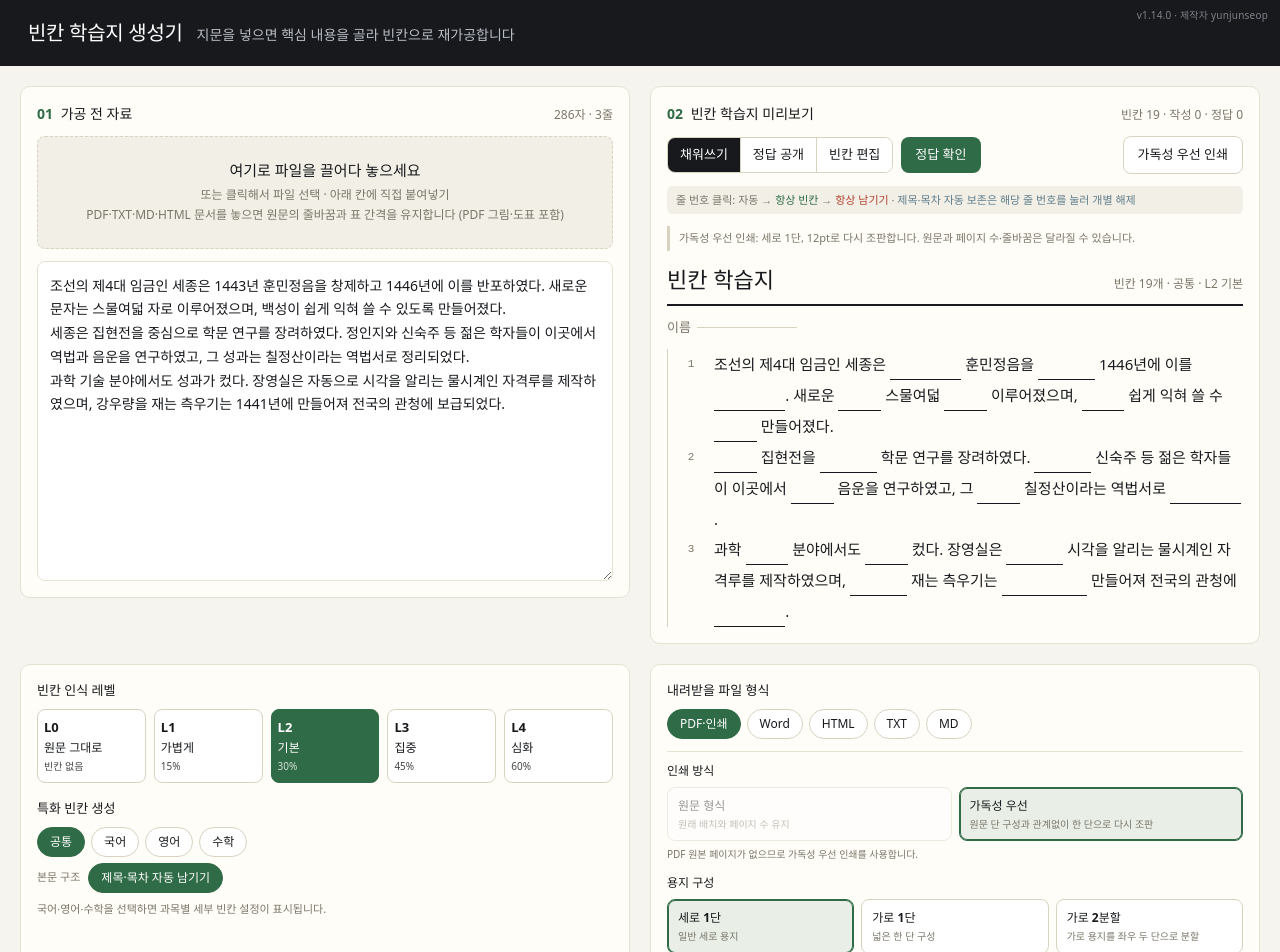
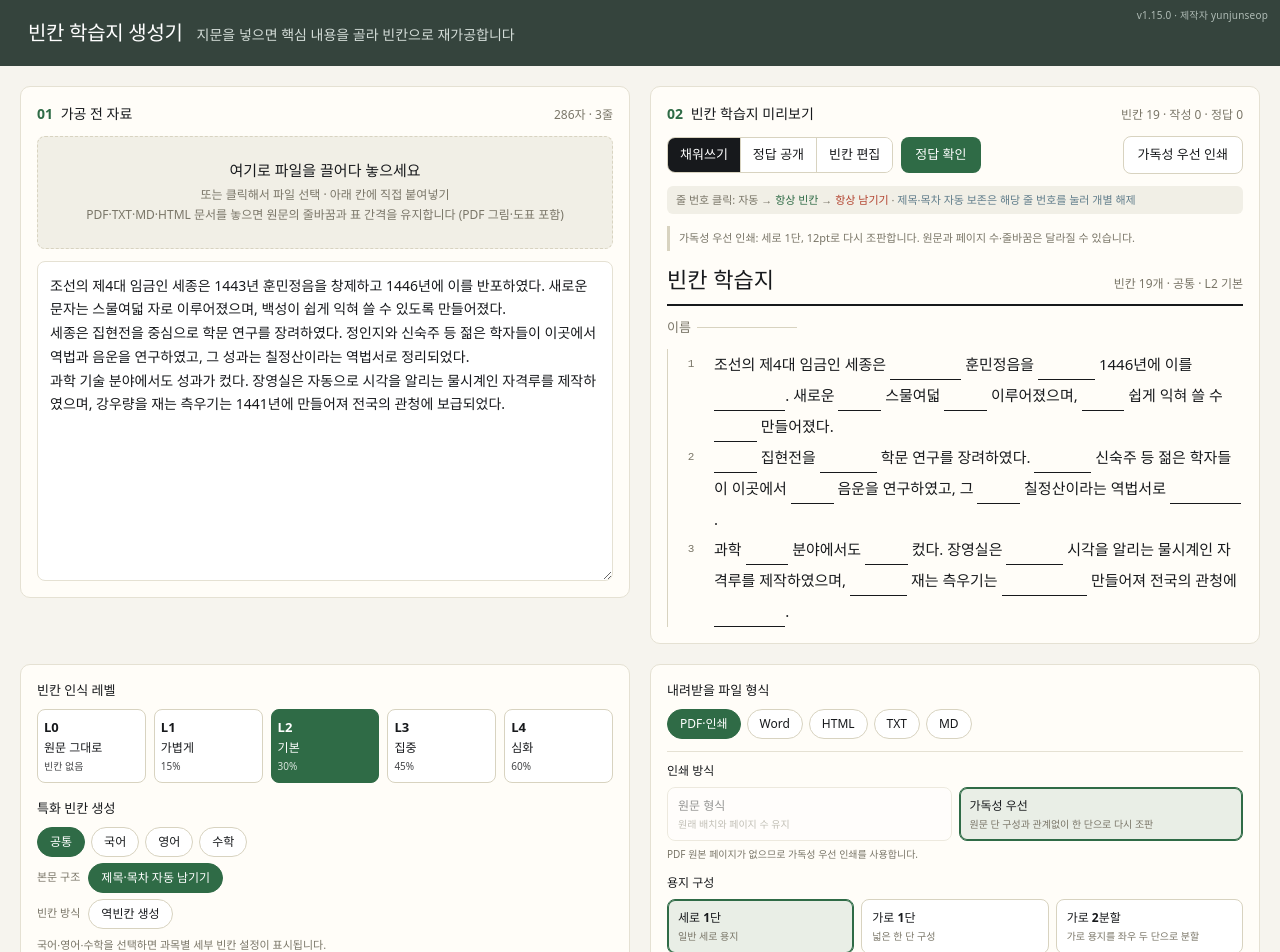
Before and after one commit to yunjunseop/fill-in-the-blank-generator, a React (Vite) app: page / in a window 1280 px wide. Shown: the top 952 px of the page. Built offline with nearby package versions, Linux system fonts and the light colour scheme.

Commit message:
Add inverse blanks and localized site metadata

```diff
--- a/index.html
+++ b/index.html
@@ -1,9 +1,18 @@
 <!doctype html>
-<html lang="en">
+<html lang="ko">
   <head>
     <meta charset="UTF-8" />
     <link rel="icon" type="image/svg+xml" href="/favicon.svg" />
+    <link rel="manifest" href="/manifest.webmanifest" />
     <meta name="viewport" content="width=device-width, initial-scale=1.0" />
+    <meta name="application-name" content="빈칸 학습지 생성기" />
+    <meta name="apple-mobile-web-app-title" content="빈칸 학습지 생성기" />
+    <meta name="theme-color" content="#35443d" />
+    <meta name="description" content="원문을 바탕으로 맞춤형 빈칸 학습지를 만들고 인쇄하는 도구" />
+    <meta property="og:title" content="빈칸 학습지 생성기" />
+    <meta property="og:site_name" content="빈칸 학습지 생성기" />
+    <meta property="og:description" content="원문을 바탕으로 맞춤형 빈칸 학습지를 만들고 인쇄하는 도구" />
+    <meta property="og:type" content="website" />
     <title>빈칸 학습지 생성기</title>
   </head>
   <body>
--- a/package.json
+++ b/package.json
@@ -1,7 +1,7 @@
 {
   "name": "fill-in-the-blank-generator",
   "private": true,
-  "version": "1.14.0",
+  "version": "1.15.0",
   "type": "module",
   "scripts": {
     "dev": "vite",
--- a/src/App.css
+++ b/src/App.css
@@ -5,7 +5,7 @@
 }
 
 .topbar {
-  background: var(--ink);
+  background: #35443d;
   color: #fff;
   padding: 18px 28px;
   display: flex;
@@ -20,7 +20,7 @@
   top: 8px;
   right: 12px;
   font-size: 10px;
-  color: #7d818a;
+  color: #afbbb5;
   letter-spacing: 0.2px;
 }
 
@@ -31,7 +31,7 @@
 }
 
 .brand-sub {
-  color: #b8bcc4;
+  color: #d3dcd7;
   font-size: 14px;
 }
 
@@ -240,20 +240,6 @@
 .print-btn:disabled {
   opacity: 0.55;
   cursor: wait;
-}
-
-.visual-all-btn {
-  border: 1px solid var(--red);
-  background: #fff;
-  color: var(--red);
-  border-radius: 8px;
-  padding: 8px 12px;
-  font-size: 12px;
-  cursor: pointer;
-}
-
-.visual-all-btn:hover {
-  background: var(--red-bg);
 }
 
 .fallback-note {
@@ -713,6 +699,16 @@
   color: #fff;
 }
 
+.chip:disabled {
+  opacity: 0.4;
+  cursor: not-allowed;
+}
+
+.visual-remove-chip.selected {
+  background: var(--red);
+  border-color: var(--red);
+}
+
 .boost-note {
   margin: 8px 0 0;
   font-size: 11px;
--- a/src/App.jsx
+++ b/src/App.jsx
@@ -492,7 +492,7 @@ function spanKey(paraIdx, start) {
 
 const LINE_BLANK_MATCH = (c) => c.length >= 2 && (HANGUL.test(c) || /\d/.test(c))
 
-function buildWorksheet({ sourceText, level, selectedCategories, selectedGrammarBoosts = EMPTY_SET, preserveHeadings = true, ignoredHeadings = EMPTY_SET, alwaysBlankLines, neverBlankLines, alwaysList, neverList, manualInclude, manualExclude, visuals = [], excludedVisuals = EMPTY_SET, layout = DEFAULT_LAYOUT, printPage = null }) {
+function buildWorksheet({ sourceText, level, selectedCategories, selectedGrammarBoosts = EMPTY_SET, preserveHeadings = true, reverseBlanks = false, ignoredHeadings = EMPTY_SET, alwaysBlankLines, neverBlankLines, alwaysList, neverList, manualInclude, manualExclude, visuals = [], excludedVisuals = EMPTY_SET, layout = DEFAULT_LAYOUT, printPage = null }) {
   const paragraphs = sourceText
     ? sourceText.replace(/\r\n?/g, '\n').split('\n')
     : []
@@ -619,6 +619,17 @@ function buildWorksheet({ sourceText, level, selectedCategories, selectedGrammar
     }
   }
 
+  if (reverseBlanks && !rawMode) {
+    for (const p of perPara) {
+      for (const span of p.pool) {
+        if (span.forced) continue
+        const key = spanKey(p.paraIdx, span.start)
+        if (chosenKeys.has(key)) chosenKeys.delete(key)
+        else chosenKeys.add(key)
+      }
+    }
+  }
+
   if (!rawMode) {
     for (const k of manualInclude) chosenKeys.add(k)
     for (const k of manualExclude) chosenKeys.delete(k)
@@ -637,7 +648,8 @@ function buildWorksheet({ sourceText, level, selectedCategories, selectedGrammar
   const answers = renderParas.flatMap((p) => p.blanks).sort((a, b) => a.seq - b.seq)
   const subjectLabel = usedFallback ? '공통(대체)' : effectiveCats.map((c) => c.label).join('·') || '공통'
   const specialLabel = SPECIAL_BOOSTS.filter((type) => activeSpecialBoosts.has(type.id)).map((type) => `${type.label}+50%`).join('·')
-  const categoryLabel = rawMode ? '원문' : specialLabel ? `${subjectLabel} · ${specialLabel}` : subjectLabel
+  const baseCategoryLabel = specialLabel ? `${subjectLabel} · ${specialLabel}` : subjectLabel
+  const categoryLabel = rawMode ? '원문' : reverseBlanks ? `${baseCategoryLabel} · 역빈칸` : baseCategoryLabel
 
   return {
     paragraphs: renderParas,
@@ -995,6 +1007,7 @@ export default function App() {
   const [selectedCategories, setSelectedCategories] = useState(new Set(['common']))
   const [selectedGrammarBoosts, setSelectedGrammarBoosts] = useState(new Set())
   const [preserveHeadings, setPreserveHeadings] = useState(true)
+  const [reverseBlanks, setReverseBlanks] = useState(false)
   const [sourceVisualsByPage, setSourceVisualsByPage] = useState({})
   const [sourceLayoutsByPage, setSourceLayoutsByPage] = useState({})
   const [sourcePrintPagesByPage, setSourcePrintPagesByPage] = useState({})
@@ -1042,6 +1055,7 @@ export default function App() {
         selectedCategories,
         selectedGrammarBoosts,
         preserveHeadings,
+        reverseBlanks,
         ignoredHeadings,
         alwaysBlankLines,
         neverBlankLines,
@@ -1054,7 +1068,7 @@ export default function App() {
         layout: currentLayout,
         printPage: currentPrintPage,
       }),
-    [currentText, levelObj, selectedCategories, selectedGrammarBoosts, preserveHeadings, ignoredHeadings, alwaysBlankLines, neverBlankLines, alwaysList, neverList, manualInclude, manualExclude, currentVisuals, excludedVisuals, currentLayout, currentPrintPage],
+    [currentText, levelObj, selectedCategories, selectedGrammarBoosts, preserveHeadings, reverseBlanks, ignoredHeadings, alwaysBlankLines, neverBlankLines, alwaysList, neverList, manualInclude, manualExclude, currentVisuals, excludedVisuals, currentLayout, currentPrintPage],
   )
 
   const allPageWorksheets = useMemo(
@@ -1066,6 +1080,7 @@ export default function App() {
           selectedCategories,
           selectedGrammarBoosts,
           preserveHeadings,
+          reverseBlanks,
           ignoredHeadings: ignoredHeadingsByPage[i] || EMPTY_SET,
           alwaysBlankLines: alwaysBlankLinesByPage[i] || EMPTY_SET,
           neverBlankLines: neverBlankLinesByPage[i] || EMPTY_SET,
@@ -1079,7 +1094,7 @@ export default function App() {
           printPage: sourcePrintPagesByPage[i] || null,
         }),
       ),
-    [sourcePages, levelObj, selectedCategories, selectedGrammarBoosts, preserveHeadings, ignoredHeadingsByPage, alwaysBlankLinesByPage, neverBlankLinesByPage, alwaysList, neverList, manualIncludeByPage, manualExcludeByPage, sourceVisualsByPage, excludedVisualsByPage, sourceLayoutsByPage, sourcePrintPagesByPage],
+    [sourcePages, levelObj, selectedCategories, selectedGrammarBoosts, preserveHeadings, reverseBlanks, ignoredHeadingsByPage, alwaysBlankLinesByPage, neverBlankLinesByPage, alwaysList, neverList, manualIncludeByPage, manualExcludeByPage, sourceVisualsByPage, excludedVisualsByPage, sourceLayoutsByPage, sourcePrintPagesByPage],
   )
 
   const totalBlankCount = allPageWorksheets.reduce((s, w) => s + w.blankCount, 0)
@@ -1384,11 +1399,6 @@ export default function App() {
             >
               정답 확인
             </button>
-            {totalVisualCount > 0 && (
-              <button className="visual-all-btn" onClick={toggleAllVisuals}>
-                {allVisualsExcluded ? '그림·도표 모두 다시 포함' : `그림·도표 모두 제거 (${totalVisualCount})`}
-              </button>
-            )}
             <button className="print-btn" onClick={preparePrint} disabled={isPreparingPrint}>
               {isPreparingPrint ? '인쇄 준비 중…' : effectivePrintMode === 'original' ? '원문 형식 인쇄' : '가독성 우선 인쇄'}
             </button>
@@ -1504,6 +1514,28 @@ export default function App() {
               제목·목차 자동 남기기
             </button>
           </div>
+          <div className="chip-row">
+            <span className="chip-row-label">빈칸 방식</span>
+            <button
+              className={`chip${reverseBlanks ? ' selected' : ''}`}
+              onClick={() => setReverseBlanks((value) => !value)}
+              disabled={level === 0}
+              title="자동으로 선택된 빈칸과 남은 후보를 서로 뒤집습니다. 수동 지정은 그대로 유지됩니다"
+            >
+              역빈칸 생성
+            </button>
+          </div>
+          {totalVisualCount > 0 && (
+            <div className="chip-row">
+              <span className="chip-row-label">그림·도표</span>
+              <button className={`chip visual-remove-chip${allVisualsExcluded ? ' selected' : ''}`} onClick={toggleAllVisuals}>
+                {allVisualsExcluded ? '모두 다시 포함' : `모두 제거 (${totalVisualCount})`}
+              </button>
+            </div>
+          )}
+          {reverseBlanks && level !== 0 && (
+            <p className="boost-note">자동 빈칸 후보의 선택을 반대로 적용합니다. 항상 빈칸·항상 남기기와 직접 편집한 항목은 유지됩니다.</p>
+          )}
           {selectedCategories.has('korean') && (
             <div className="special-option-panel">
               <div className="special-option-title">국어 9품사</div>
```
Also changed, not shown: public/manifest.webmanifest (added), 2 other files (tests, documents, lock files or other folders).
